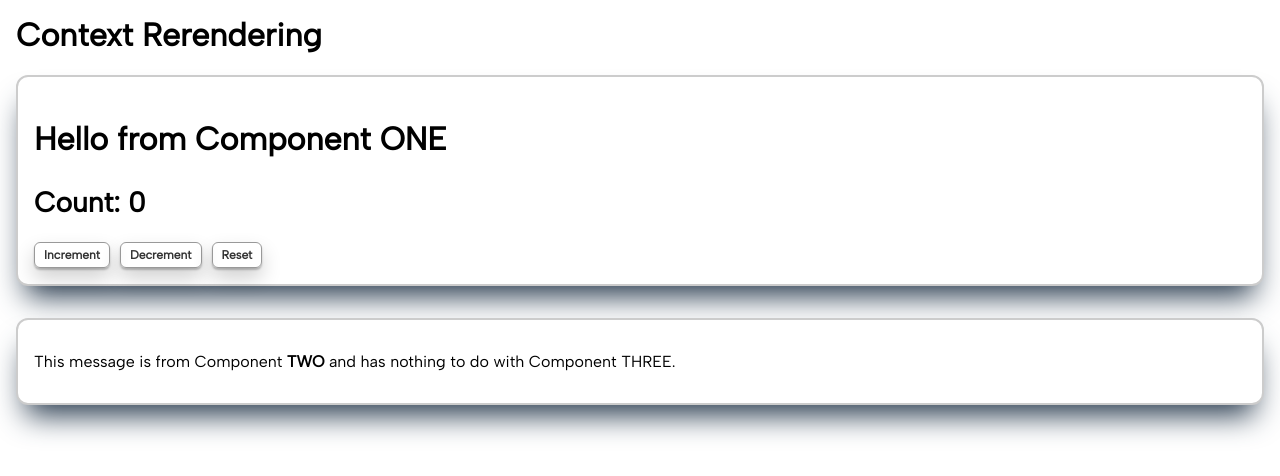
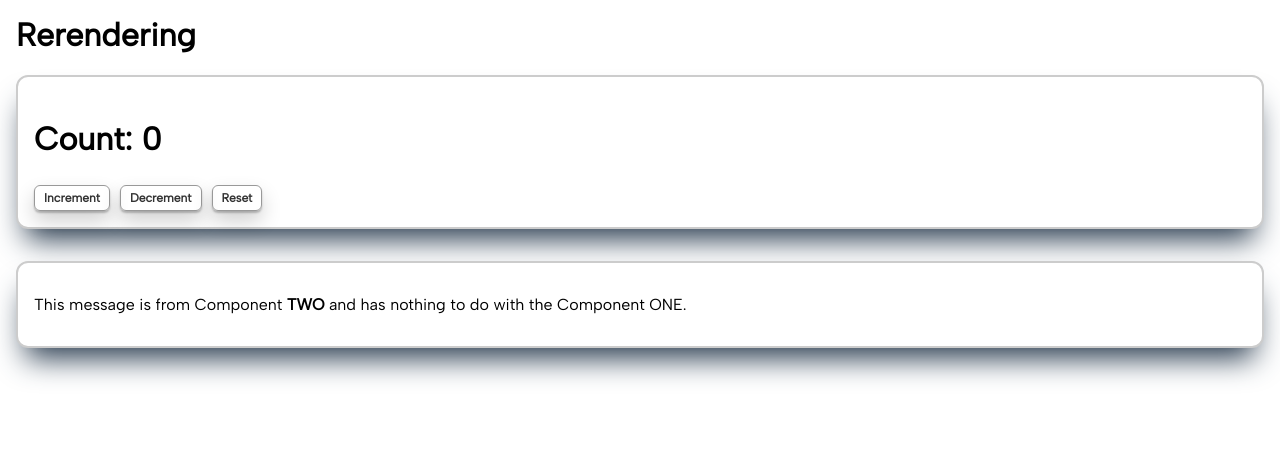
Before and after one commit to nitinsuri/react-contextapi-issues, a React (Create React App) app: page / in a window 1280 px wide. Shown: the top 476 px of the page. Built offline with nearby package versions, Linux system fonts and the light colour scheme.

Commit message:
3 files modified

```diff
--- a/src/App.jsx
+++ b/src/App.jsx
@@ -8,7 +8,7 @@ function App() {
   const [countOne, setCountOne] = useState(0);
   return (
     <>
-      <h1>Context Rerendering</h1>
+      <h1>Rerendering</h1>
       <AppContext.Provider value={[countOne, setCountOne]}>
         <ComponentOne />
         <ComponentTwo />
--- a/src/ComponentOne.jsx
+++ b/src/ComponentOne.jsx
@@ -11,8 +11,7 @@ export default function ComponentOne() {
   return (
     <>
       <section>
-        <h1>Hello from Component ONE</h1>
-        <h2>Count: {countOne}</h2>
+        <h1>Count: {countOne}</h1>
         <button onClick={() => setCountOne((countOne) => countOne + 1)}>
           Increment
         </button>
--- a/src/ComponentTwo.jsx
+++ b/src/ComponentTwo.jsx
@@ -7,7 +7,7 @@ export default function ComponentTwo() {
       <section>
         <p>
           This message is from Component <strong>TWO</strong> and has nothing to
-          do with Component THREE.
+          do with the Component ONE.
         </p>
       </section>
     </>
```
